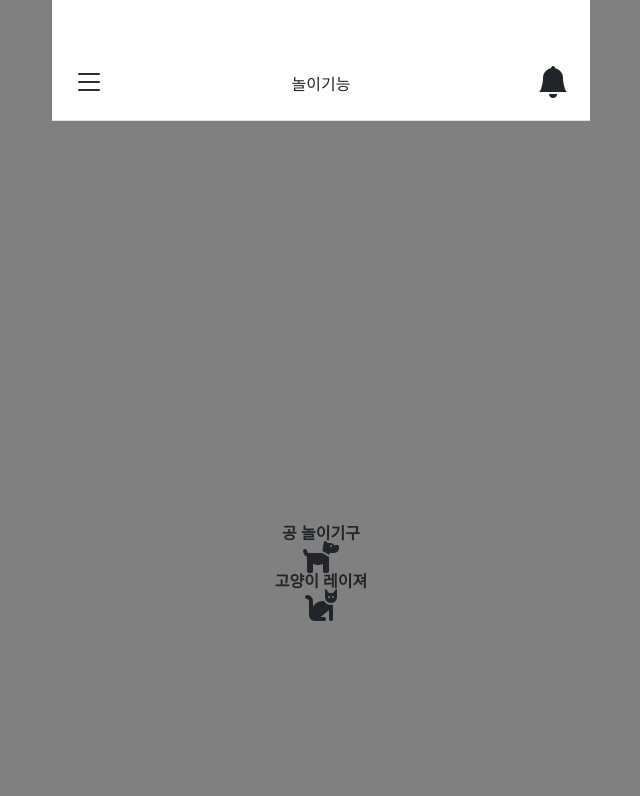
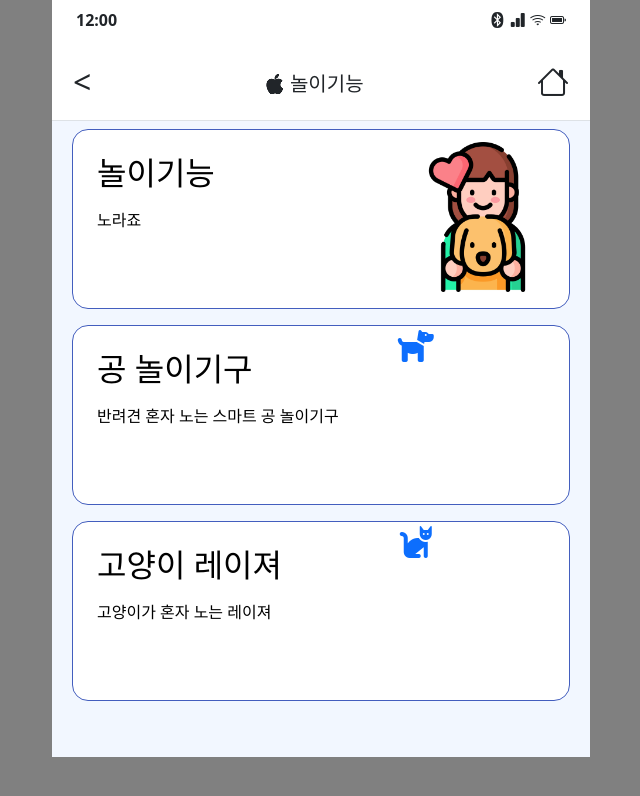
Before and after one commit to gabrielyoon7/pet-care-demo, a website: page src/page/pet-toy/pet-toy-mainpage.html in a window 1280 px wide. Shown: the whole page, without its empty margins (319-959 px from the left). Drawn offline with nearby package versions, Linux system fonts and the light colour scheme.

Commit message:
놀이기능 메인 페이지 디자인 수정 작업

```diff
--- a/src/page/pet-toy/pet-toy-mainpage.html
+++ b/src/page/pet-toy/pet-toy-mainpage.html
@@ -79,8 +79,7 @@
 <body>
     <div class="text-center">
         <div class="container-mobile">
-            <div id="top_box">
-                <div class="bg-white sticky-top text-center">
+            <div class="bg-white sticky-top">
                 <!-- 상태바 시작-->
                 <div class="d-flex justify-content-between pt-2 px-4" id="status-bar">
                     <div><b>12:00</b></div>
@@ -95,46 +94,94 @@
                 <!-- 상단바 시작-->
                 <div class="border-bottom d-flex justify-content-between pt-3 px-2">
                     <div class="my-2">
-                            <button class="btn btn-default" type="button" onclick="location.href='../my-page' ">
-                                <h2 class="m-0"><i class="bi bi-list"></i></h2>
+                        <button class="btn btn-default" type="button" onclick="history.back(); ">
+                            <h2 class="m-0">
+                                < </h2>
                         </button>
                     </div>
                     <div class="my-2 py-3">
-                            놀이기능
+                        <h5 class="m-0"><i class="bi bi-apple"></i> 놀이기능</h5>
                     </div>
                     <div class="my-2">
-                            <button class="btn btn-default" type="button" onclick="location.href='../notification' ">
-                                <h2 class="m-0"><i class="bi bi-bell-fill"></i></h2>
+                        <button class="btn btn-default" type="button" onclick="location.href='home'; ">
+                            <h2 class="m-0"><i class="bi bi-house"></i></h2>
                         </button>
                     </div>
                 </div>
                 <!-- 상단바 끝 -->
             </div>
-                <div style="height: 400px;">
 
+            <div id="main-content" class="px-4 pb-5">
+                <div id="home-center">
+                    <div class="row">
+                        <div class="col-12 p-0" id="petCare">
+                            <a class="text-decoration-none" href="#" id="care">
+                                <div class="card m-2 p-2 " style="height: 180px;">
+                                    <div style="display: flex;">
+                                        <div style="float: left; width: 66%;">
+                                            <header class="m-3">
+                                                <h2 class="text-start font1" style="color: black;">놀이기능</h2>
+                                            </header>
+                                            <main class="text-start mx-3" style="color: black;">
+                                                노라죠
+                                            </main>
                                         </div>
-                <div>
-                    <div class="button" id="button-ball" a href="">
-                        <div id="ball">
-                            <div><a><b>공 놀이기구</b></a></div>
+                                        <div class="m-1" style="float: left; width: 10%;"><img src="/page/dog.png"
+                                                style="width: 150px; height: 150px;"></div>
+                                    </div>
+                                </div>
+                            </a>
+                        </div>
+                    </div>
+                    <div class="row">
+                        <div class="col-12 p-0" id="petCare">
+                            <a class="text-decoration-none" href="/ball" id="care">
+                                <div class="card m-2 p-2" style="height: 180px;">
+                                    <div style="display: flex;">
+                                        <div style="float: left; width: 66%;">
+                                            <header class="m-3">
+                                                <h2 class="text-start font1" style="color: black;">공 놀이기구</h2>
+                                            </header>
+                                            <main class="text-start mx-3" style="color: black;">
+                                                반려견 혼자 노는 스마트 공 놀이기구
+                                            </main>
                                         </div>
                                         <div id="ball-2">
                                             <i class="fa-solid fa-dog fa-2xl"></i>
                                         </div>
                                     </div>
-                    <div class="button" id="button-razer" a href="">
-                        <div id="razer">
-                            <div><a><b>고양이 레이져</b></a></div>
+                                </div>
+                            </a>
+                        </div>
+                    </div>
+                    <div class="row">
+                        <div class="col-12 p-0" id="petCare">
+                            <a class="text-decoration-none" href="#" id="care">
+                                <div class="card m-2 p-2" style="height: 180px;">
+                                    <div style="display: flex;">
+                                        <div style="float: left; width: 66%;">
+                                            <header class="m-3">
+                                                <h2 class="text-start font1" style="color: black;">고양이 레이져</h2>
+                                            </header>
+                                            <main class="text-start mx-3" style="color: black;">
+                                                고양이가 혼자 노는 레이져
+                                            </main>
                                         </div>
                                         <div id="razer-2">
                                             <i class="fa-solid fa-cat fa-2xl"></i>
                                         </div>
                                     </div>
                                 </div>
-
+                            </a>
+                        </div>
+                    </div>
+                    <!-- 메인 컨텐츠 끝 -->
+                </div>
             </div>
         </div>
     </div>
 </body>
-
+<script>
+    setStatusBar();
+</script>
 </html>
```
Lines whose indentation alone changed are shown as unchanged.
